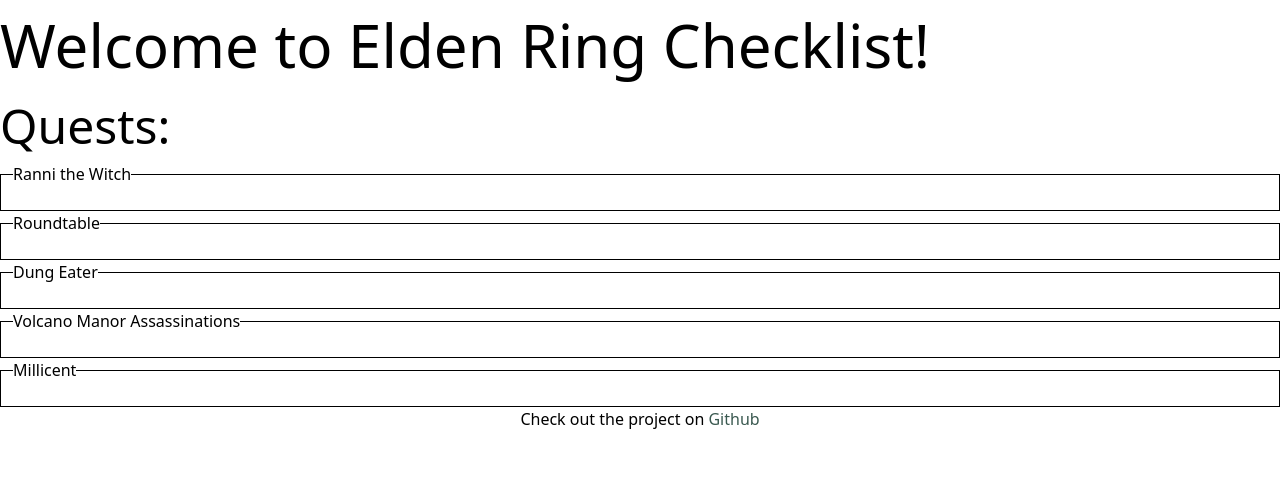
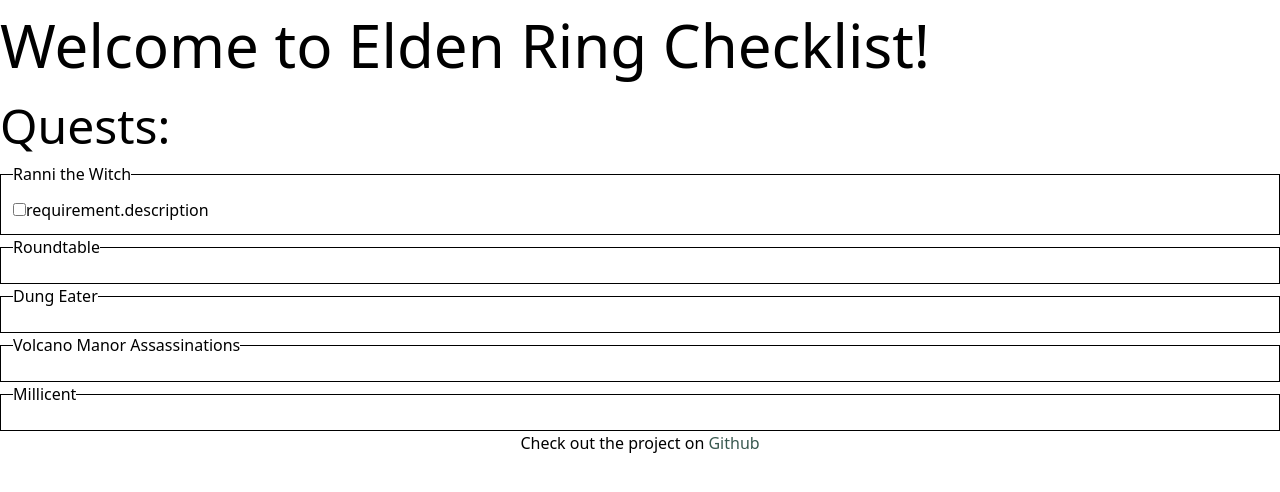
Before and after one commit to Gobluebro/Elden-Ring-Checklist, a Next.js app: page / in a window 1280 px wide. Shown: the top 492 px of the page. Built offline with nearby package versions, Linux system fonts and the light colour scheme.

Commit message:
Add type to quests

```diff
--- a/data/quests.ts
+++ b/data/quests.ts
@@ -1,8 +1,15 @@
-export const Quests = [
+import { ListType } from "./types";
+
+export const Quests: Array<ListType> = [
   {
     id: 1,
     name: "Ranni the Witch",
-    requirements: [],
+    requirements: [
+      {
+        id: 1,
+        description: "",
+      },
+    ],
   },
   {
     id: 2,
```
